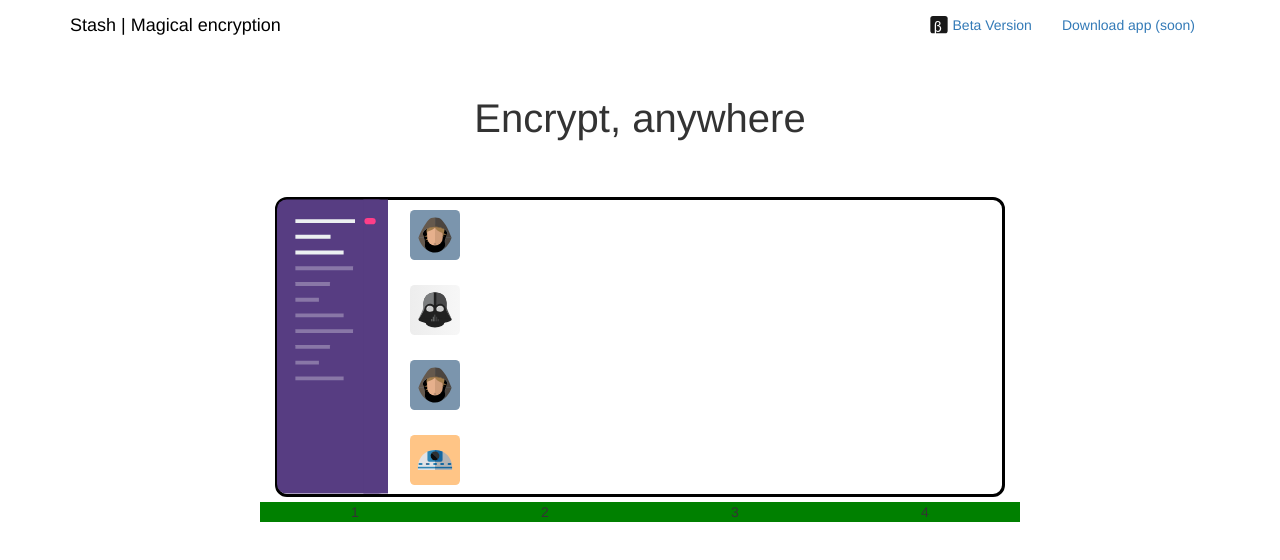
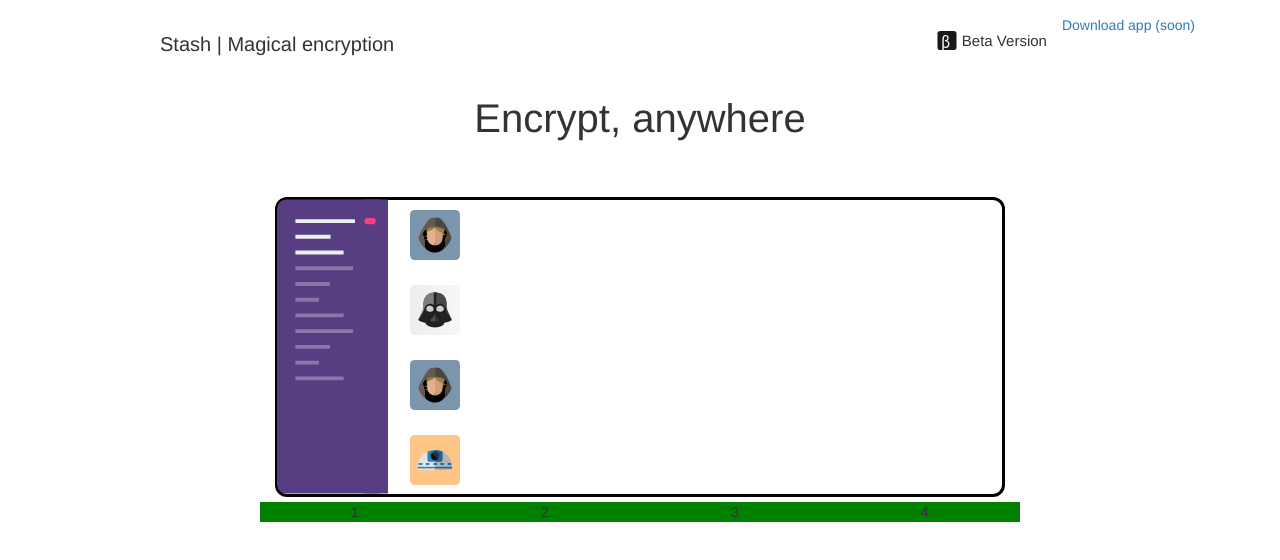
Before and after one commit to stash-pm/stash-pm.github.io, a plain HTML site: page index.html in a window 1280 px wide. Drawn offline with nearby package versions, Linux system fonts and the light colour scheme.

Commit message:
taille titre

```diff
--- a/index.html
+++ b/index.html
@@ -33,12 +33,12 @@
 <nav class="navbar navbar-fixed-top">
     <div class="container">
         <div class="navbar-header">
-            <a class="navbar-brand" href="#">Stash | Magical encryption</a>
+            <p class="topLeft policeTopLeftStash">Stash | Magical encryption</p>
         </div>
         <div id="navbar" class="collapse navbar-collapse">
             <ul class="nav navbar-nav">
-                <li><a href="#about"><img width="20px" height="20px" src="static/imgs/IconBetaVersion.svg"/> Beta Version</a></li>
-                <li><a href="#contact">Download app (soon)</a></li>
+                <li class="topRight policeTopRight"><img width="22px" height="22px" src="static/imgs/IconBetaVersion.svg"/> Beta Version</li>
+                <li><a href="">Download app (soon)</a></li>
             </ul>
         </div><!--/.nav-collapse -->
     </div>
--- a/template.css
+++ b/template.css
@@ -59,3 +59,30 @@ body {
 .nav > li > a:hover {
     background-color:transparent;
 }
+
+.topRight{
+    margin-top: 30px;
+}
+
+.topLeft{
+    margin-top: 30px;
+    margin-left: 90px;
+}
+
+.policeTopRight{
+    font-family: Montserrat,"Helvetica Neue",Helvetica,Arial,sans-serif;
+    font-weight: 300;
+    font-size: 15px;
+}
+
+.policeTopLeftStash{
+    font-family: Montserrat,"Helvetica Neue",Helvetica,Arial,sans-serif;
+    font-weight: 400;
+    font-size: 20px;
+}
+
+.policeTopLeftMagical{
+    font-family: Montserrat,"Helvetica Neue",Helvetica,Arial,sans-serif;
+    font-weight: 400;
+    font-size: 20px;
+}
```
